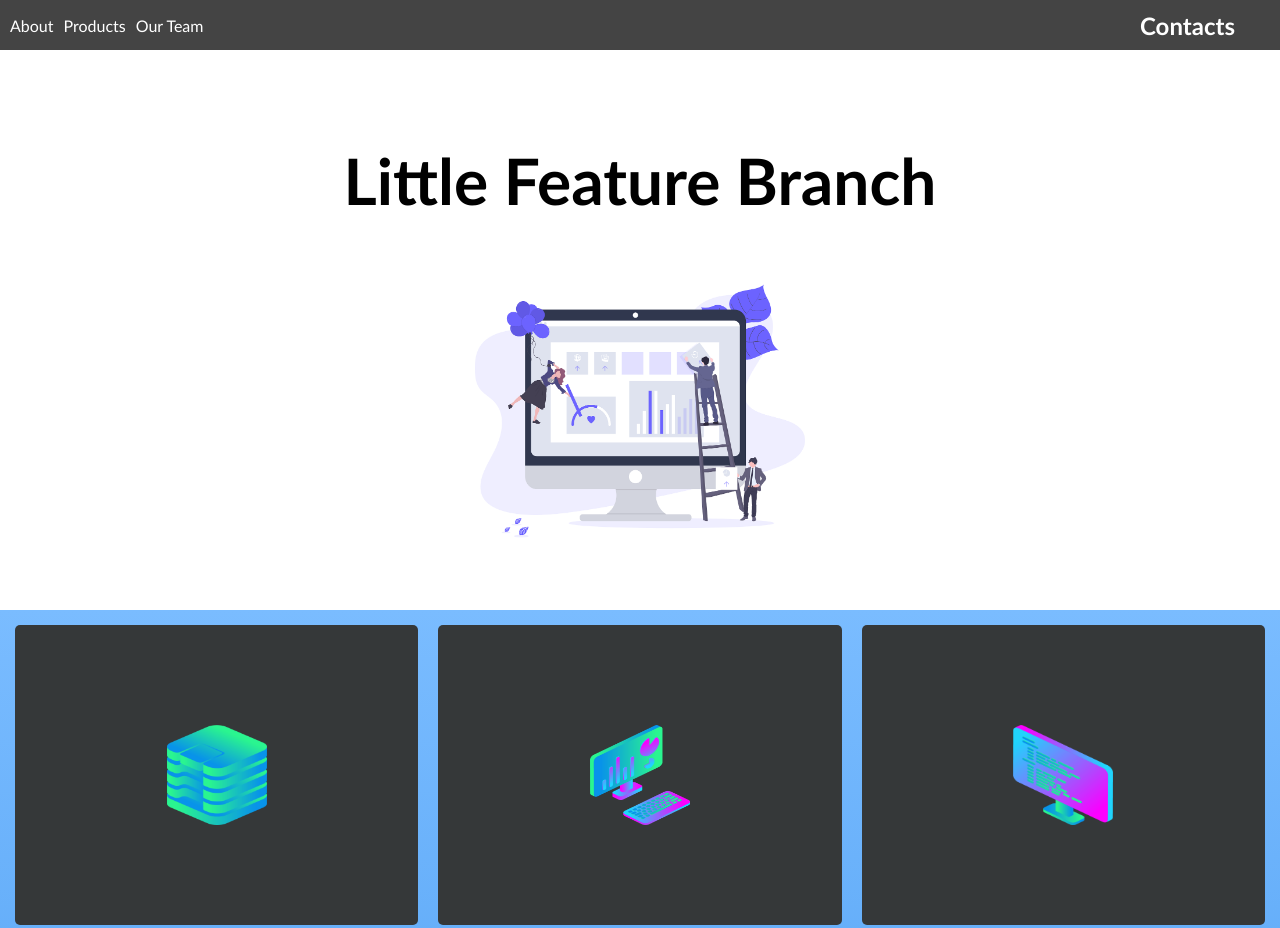
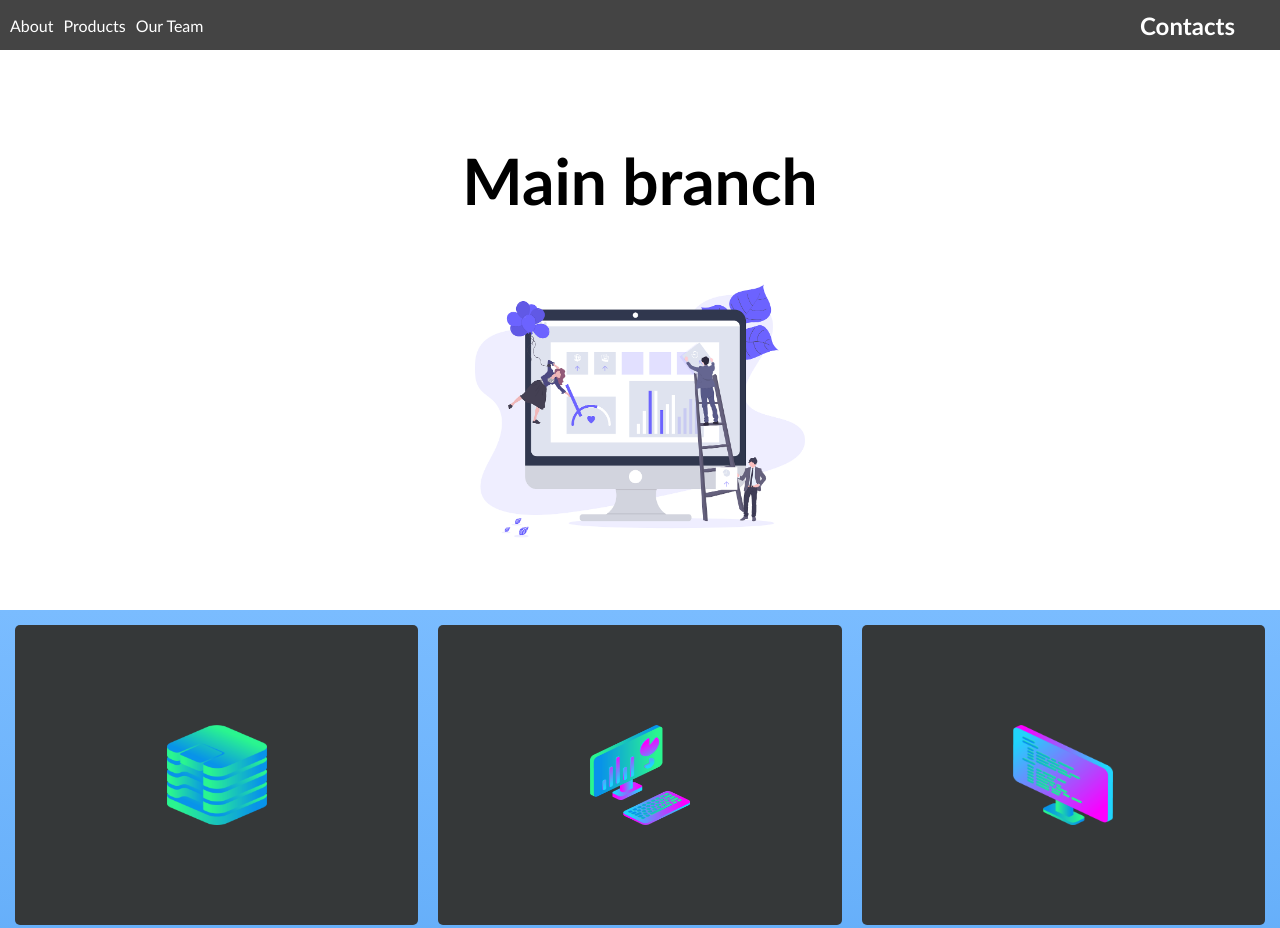
Before and after one commit to peusilva/basic-layout, a plain HTML site: page index.html in a window 1280 px wide. Shown: the top 928 px of the page. Drawn offline with Linux system fonts and the light colour scheme.

Commit message:
returning to main

```diff
--- a/index.html
+++ b/index.html
@@ -18,7 +18,7 @@
   </div>
   </header>
   <div class="zone cover" id="about">
-    <h1>Little Feature Branch</h1>
+    <h1>Main branch</h1>
     <img src="img/undraw.png" class="cover-img">
   </div>
   <div class="zone blue grid" id="products">
```
